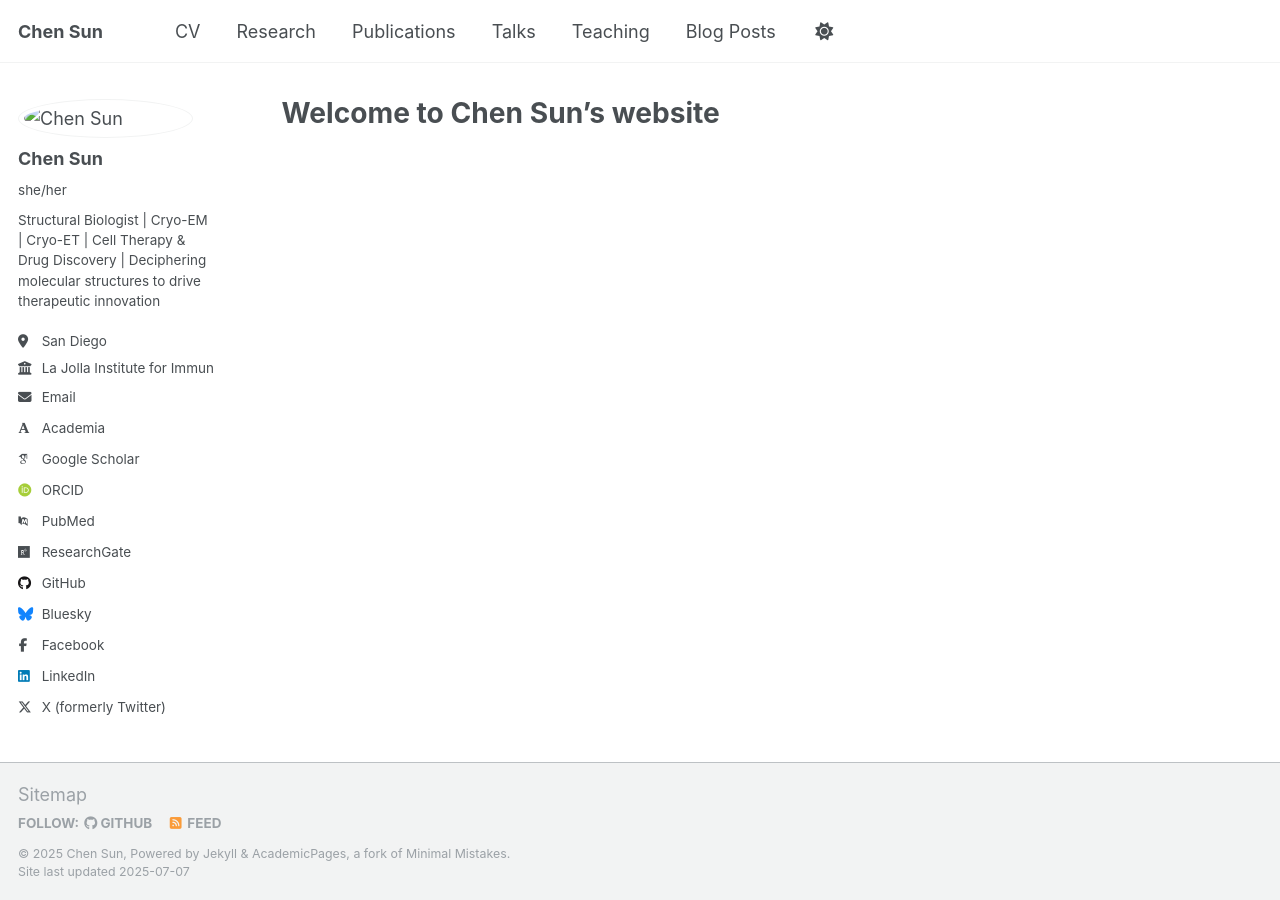
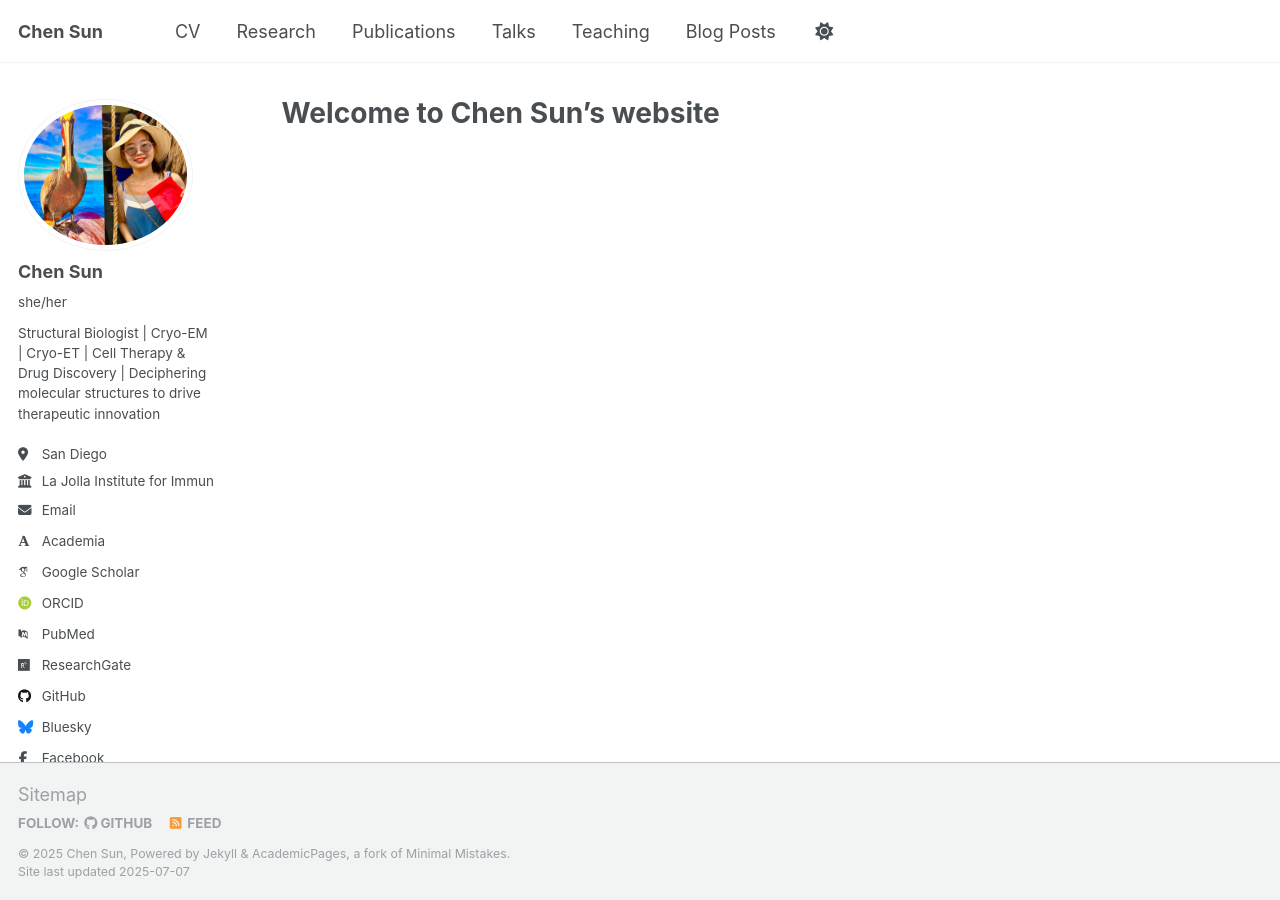
Before and after one commit to sun647/sun647.github.io, a Jekyll site: the page built from _pages/about.md, in a window 1280 px wide. Built offline with Jekyll 4.4.1, drawn with Linux system fonts in a browser that asks for light colours; some web fonts are replaced; a script that is not in the unit is left out.

Commit message:
Update _config.yml

```diff
--- a/_config.yml
+++ b/_config.yml
@@ -22,7 +22,7 @@ repository               : "github.com/sun647/sun647.github.io"
 #               Additional customization can be done by editing /_includes/author-profile.html
 author:
   # Biographic information
-  avatar           : "/images/profileCS.jpg"
+  avatar           : "profileCS.jpg"
   name             : "Chen Sun"
   pronouns         : "she/her"
   bio              : "Structural Biologist | Cryo-EM | Cryo-ET | Cell Therapy & Drug Discovery | Deciphering molecular structures to drive therapeutic innovation"
```
